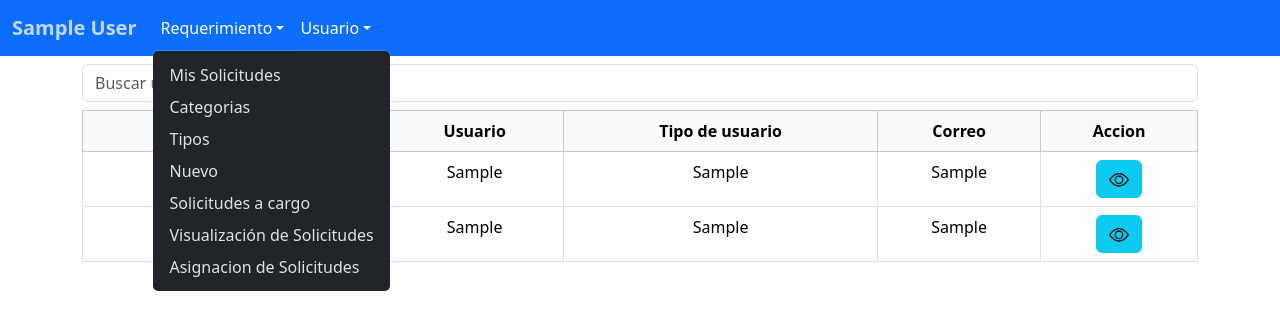
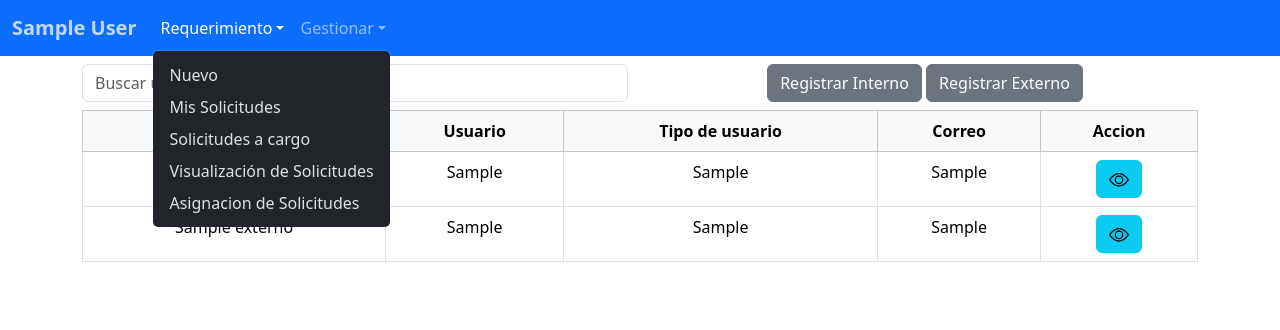
Before and after one commit to cbraian42/Requerimientos-master, a Flask app: page /verUsuarios in a window 1280 px wide, after a click on "Requerimiento". Shown: the top 330 px of the page. Run offline with Flask 3, Linux system fonts and the light colour scheme; the visitor is signed in with stand-in values (Sample User, id 1); tables that the repository leaves empty hold one stand-in row (values such as "Sample post").

Commit message:
cambios en cabecera
botones registrar usuarios incompletos

```diff
--- a/templates/includes/cabecera.html
+++ b/templates/includes/cabecera.html
@@ -25,12 +25,8 @@
                   <li class="nav-item dropdown">
                     <a class="nav-link dropdown-toggle {% if ubicacion == "Requerimiento" %} active {% endif %}" data-bs-toggle="dropdown" href="#" role="button" aria-haspopup="true" aria-expanded="false">Requerimiento</a>
                     <div class="dropdown-menu">
+                      <a class="dropdown-item" href="/requerimiento/nuevo">Nuevo</a>
                       <a class="dropdown-item" href="/MisSolicitudes">Mis Solicitudes</a>
-                      {% if tipoUsuario == "Interno" %}
-                      <a class="dropdown-item" href="/categoriaRequerimiento">Categorias</a><!--Solo internos--><!--Hecho-->
-                      <a class="dropdown-item" href="/tipoRequerimiento">Tipos</a><!--Solo internos--><!--Hecho-->
-                      {% endif%}
-                      <a class="dropdown-item" href="/requerimiento/nuevo">Nuevo</a>
                       {% if tipoUsuario == "Interno" %}
                       <a class="dropdown-item" href="/solicitudesAcargo">Solicitudes a cargo</a> <!--Solo internos-->
                       <a class="dropdown-item" href="/verSolicitudes">Visualización de Solicitudes</a> <!--Solo internos--><!--Hecho-->
@@ -39,17 +35,18 @@
                     </div>
                   </li>
                   <li class="nav-item dropdown">
-                    <a class="nav-link dropdown-toggle {% if ubicacion == "Usuarios" %} active {% endif %}" data-bs-toggle="dropdown" href="#" role="button" aria-haspopup="true" aria-expanded="false">Usuario</a>
+                    <a class="nav-link dropdown-toggle {% if ubicacion == "Gestionar" %} active {% endif %}" data-bs-toggle="dropdown" href="#" role="button" aria-haspopup="true" aria-expanded="false">Gestionar</a>
                     <div class="dropdown-menu">
                       {% if tipoUsuario == "Interno" %}
-                      <a class="dropdown-item" href="/verUsuarios">Ver usuarios</a><!--Solo internos--><!--Hecho-->
-                      <a class="dropdown-item" href="/registrarInterno">Crear usuario interno</a><!--Solo internos--><!--Hecho-->
-                      <a class="dropdown-item" href="/registrarExterno">Crear usuario externo</a><!--Solo internos--><!--Hecho-->
+                      <a class="dropdown-item" href="/categoriaRequerimiento">Categorias</a>
+                      <a class="dropdown-item" href="/tipoRequerimiento">Tipos</a>
+                      <a class="dropdown-item" href="/verUsuarios">Usuarios</a>
+                      <!--<a class="dropdown-item" href="/registrarInterno">Crear usuario interno</a>
+                      <a class="dropdown-item" href="/registrarExterno">Crear usuario externo</a>-->
                       {% endif%}
-                      <a class="dropdown-item" href="/cambiarContraseña">Cambiar contraseña</a><!--Hecho-->
-                      <a class="dropdown-item" href="#"></a>
+                      <a class="dropdown-item" href="/cambiarContraseña">Cambiar contraseña</a>
                       <div class="dropdown-divider"></div>
-                      <a class="dropdown-item" href="/logout">Cerrar Sesion</a><!--Hecho-->
+                      <a class="dropdown-item" href="/logout">Cerrar Sesion</a>
                     </div>
                   </li>
                 </ul>
--- a/templates/usuarios/usuarios.html
+++ b/templates/usuarios/usuarios.html
@@ -6,6 +6,10 @@
                 <div class="div">
                     <input class="form-control mt-2" type="text" id="buscador" placeholder="Buscar usuario..">
                 </div>
+            </div>
+            <div class="col text-center"> <!--REvisar-->
+                <a class="btn btn-secondary mt-2" href="../auth/registrarInterno.html">Registrar Interno</a>
+                <a class="btn btn-secondary mt-2" href="../auth/registrarExterno.html">Registrar Externo</a>
             </div>
         </div>
         <div class="row">
```
